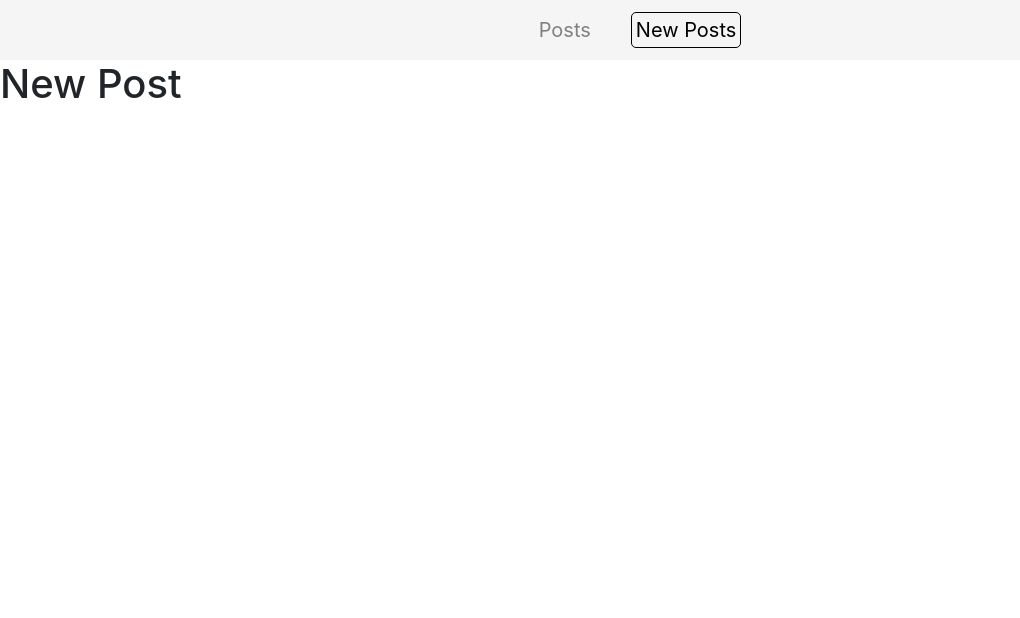
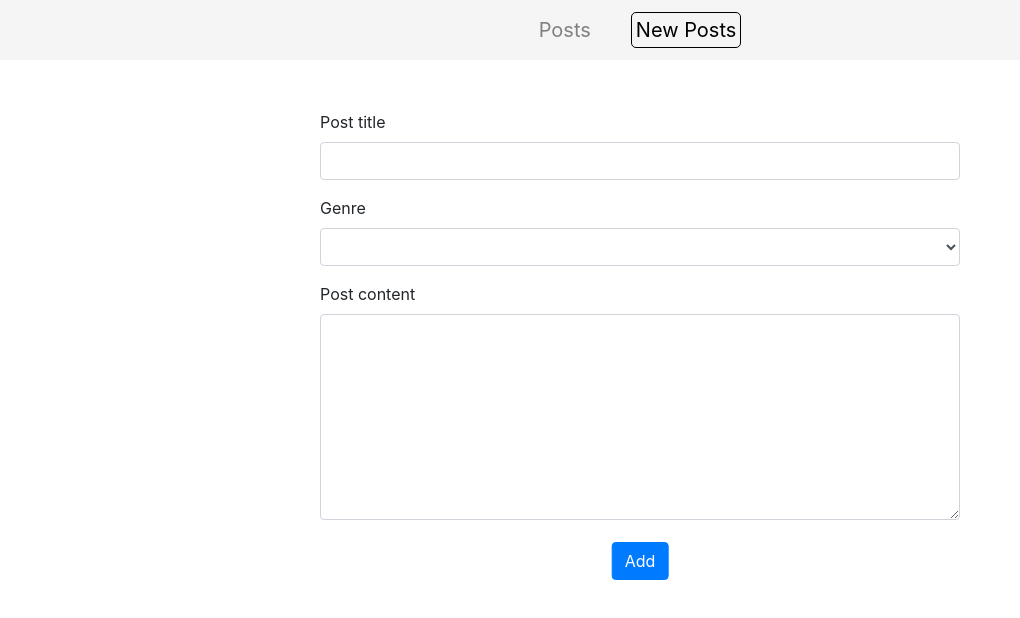
Before and after one commit to Manou-Codeur/form-routing-practise-project, a React (Create React App) app: page /newPost in a window 1280 px wide. Shown: the top 618 px of the page, without its empty margins (0-1020 px from the left). Built offline with nearby package versions, Linux system fonts and the light colour scheme.

Commit message:
form validation added

```diff
--- a/src/App.jsx
+++ b/src/App.jsx
@@ -5,7 +5,7 @@ import NavBar from "./components/nav-bar/navBar";
 import Posts from "./components/posts/posts";
 import NewPost from "./components/new-post/newPost";
 import FullPost from "./common/full-post/fullPost";
-import NotFound from "./components/not-found/notFound";
+import NotFound from "./common/not-found/notFound";
 
 class App extends Component {
   render() {
--- a/src/components/new-post/newPost.jsx
+++ b/src/components/new-post/newPost.jsx
@@ -1,14 +1,126 @@
 import React, { Component } from "react";
+import Joi from "joi-browser";
 
 import "./newPost.scss";
 
 class NewPost extends Component {
   state = {
-    data: {},
+    data: {
+      title: "",
+      genre: "",
+      txtArea: "",
+    },
     errors: {},
   };
+
+  schema = {
+    title: Joi.string().required().label("Title"),
+    genre: Joi.string().required().label("Genre"),
+    txtArea: Joi.string().required().min(20).max(500).label("Post content"),
+  };
+
+  doSubmit = () => {
+    console.log("do submit");
+  };
+
+  validateSubmit = e => {
+    e.preventDefault();
+
+    const options = { abortEarly: false };
+    const test = Joi.validate(this.state.data, this.schema, options);
+    const myError = {};
+
+    if (test.error) {
+      for (let els of test.error.details) {
+        myError[els.path[0]] = els.message;
+      }
+    }
+    this.setState({ errors: myError });
+    if (Object.keys(myError).length === 0) {
+      this.doSubmit();
+    }
+  };
+
+  handleInputChange = ({ target }) => {
+    //updating data state
+    const data = { ...this.state.data };
+    data[target.name] = target.value;
+    this.setState({ data });
+
+    //updating errors state
+    const newSchema = {
+      [target.name]: this.schema[target.name],
+    };
+    const obj = {
+      [target.name]: target.value,
+    };
+    const { error } = Joi.validate(obj, newSchema);
+    const errorsClone = { ...this.state.errors };
+    if (error) {
+      errorsClone[error.details[0].path[0]] = error.details[0].message;
+    } else {
+      delete errorsClone[target.name];
+    }
+    this.setState({ errors: errorsClone });
+  };
+
   render() {
-    return <h1>New Post</h1>;
+    const { title, genre, txtArea } = this.state.data;
+    const { errors } = this.state;
+    return (
+      <form className="newForm" onSubmit={this.validateSubmit}>
+        <div className="form-group">
+          <label htmlFor="exampleFormControlInput1">Post title</label>
+          <input
+            name="title"
+            type="text"
+            className="form-control"
+            id="exampleFormControlInput1"
+            onChange={this.handleInputChange}
+            value={title}
+          />
+          {errors.title && (
+            <div className="alert alert-danger">{errors.title}</div>
+          )}
+        </div>
+        <div className="form-group">
+          <label htmlFor="exampleFormControlSelect1">Genre</label>
+          <select
+            name="genre"
+            className="form-control"
+            id="exampleFormControlSelect1"
+            onChange={this.handleInputChange}
+            value={genre}
+          >
+            <option></option>
+            <option>Tech</option>
+            <option>Sport</option>
+            <option>Business</option>
+            <option>Science</option>
+          </select>
+          {errors.genre && (
+            <div className="alert alert-danger">{errors.genre}</div>
+          )}
+        </div>
+        <div className="form-group">
+          <label htmlFor="exampleFormControlTextarea1">Post content</label>
+          <textarea
+            name="txtArea"
+            className="form-control"
+            id="exampleFormControlTextarea1"
+            rows="8"
+            onChange={this.handleInputChange}
+            value={txtArea}
+          ></textarea>
+          {this.state.errors.txtArea && (
+            <div className="alert alert-danger">
+              {this.state.errors.txtArea}
+            </div>
+          )}
+        </div>
+        <button className="btn btn-primary">Add</button>
+      </form>
+    );
   }
 }
 
--- a/src/components/new-post/newPost.scss
+++ b/src/components/new-post/newPost.scss
@@ -0,0 +1,12 @@
+.newForm {
+  width: 50%;
+  margin: 50px auto;
+  position: relative;
+
+  .btn-primary {
+    position: absolute;
+    top: 110%;
+    left: 50%;
+    transform: translate(-50%, -50%);
+  }
+}
```
Also changed, not shown: src/common/input/Input.jsx (added, +7 -0 lines), src/common/input/input.scss (added), src/common/not-found/notFound.jsx (renamed from src/components/not-found/notFound.jsx), src/common/not-found/notFound.scss (renamed from src/components/not-found/notFound.scss).
